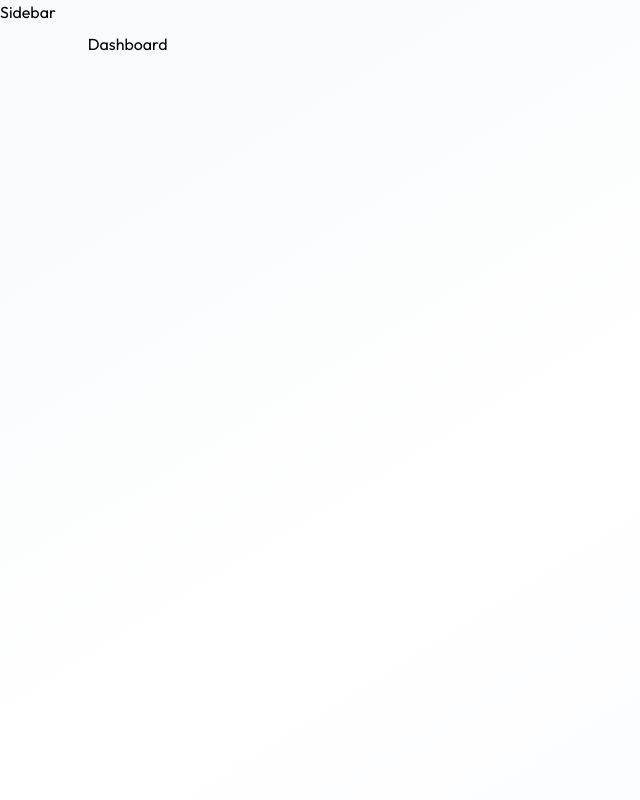
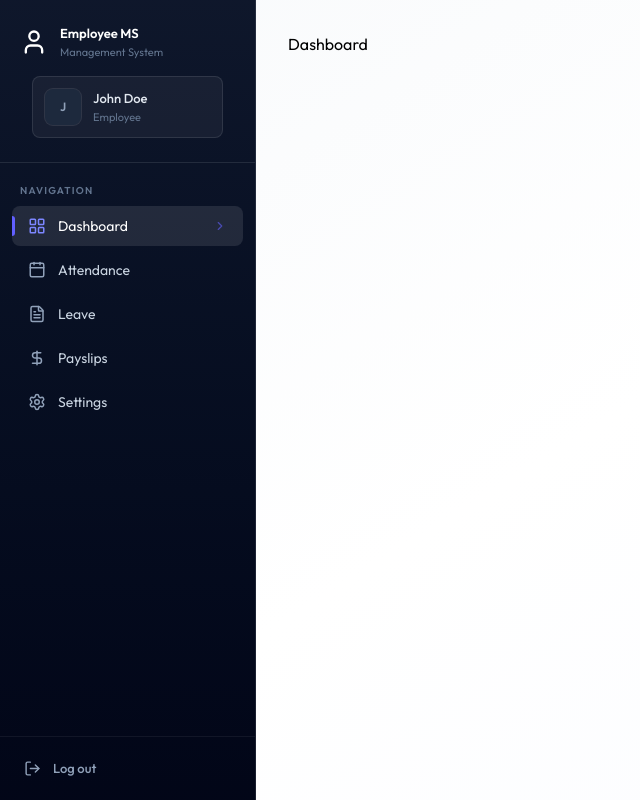
Before and after one commit to asam0816/EMS---Employee-Management-System, a React (Vite) app in the folder client/: page /dashboard in a window 1280 px wide. Shown: the whole page, without its empty margins (0-640 px from the left). Built offline with nearby package versions, Linux system fonts and the light colour scheme.

Commit message:
sidebar UI completed

```diff
--- /dev/null
+++ b/client/src/components/Sidebar.jsx
@@ -0,0 +1,172 @@
+import React, { useEffect, useState } from "react";
+import { useLocation, Link } from "react-router-dom";
+import { dummyProfileData } from "../assets/assets";
+import {
+  Menu,
+  X,
+  User,
+  LayoutGrid,
+  Calendar,
+  FileText,
+  DollarSign,
+  Settings,
+  ChevronRight,
+  LogOut,           // ← Add this
+} from "lucide-react";
+
+const Sidebar = () => {
+  const { pathname } = useLocation();
+  const [userName, setUserName] = useState("");
+  const [mobileOpen, setMobileOpen] = useState(false);
+
+  useEffect(() => {
+    if (dummyProfileData) {
+      setUserName(dummyProfileData.firstName + " " + dummyProfileData.lastName);
+    }
+  }, []);
+
+  useEffect(() => {
+    setMobileOpen(false);
+  }, [pathname]);
+
+  const role = "EMPLOYEE"; // change to "ADMIN" if needed
+
+  const navItems = [
+    { name: "Dashboard", href: "/dashboard", icon: LayoutGrid },
+    role === "ADMIN"
+      ? { name: "Employees", href: "/employees", icon: User }
+      : { name: "Attendance", href: "/attendance", icon: Calendar },
+    { name: "Leave", href: "/leave", icon: FileText },
+    { name: "Payslips", href: "/payslips", icon: DollarSign },
+    { name: "Settings", href: "/settings", icon: Settings },
+  ];
+
+  const handleLogout = () => {
+    window.location.href = "/login";
+  };
+
+  const sidebarContent = (
+    <>
+      {/* Header */}
+      <div className="px-5 pt-6 pb-5 border-b border-white/10">
+        <div className="flex items-center justify-between">
+          <div className="flex items-center gap-3">
+            <User className="text-white size-7" />
+            <div>
+              <p className="font-semibold text-[13px] text-white">
+                Employee MS
+              </p>
+              <p className="text-[11px] text-slate-500">Management System</p>
+            </div>
+          </div>
+          <button
+            onClick={() => setMobileOpen(false)}
+            className="lg:hidden text-slate-400 hover:text-white p-1"
+          >
+            <X size={20} />
+          </button>
+        </div>
+
+        {/* User Profile Card */}
+        {userName && (
+          <div className="mx-3 mt-4 mb-1 p-3 rounded-lg bg-white/5 border border-white/10">
+            <div className="flex items-center gap-3">
+              <div className="w-9 h-9 rounded-lg bg-slate-800 flex items-center justify-center ring-1 ring-white/10 shrink-0">
+                <span className="text-slate-400 text-xs font-semibold">
+                  {userName.charAt(0).toUpperCase()}
+                </span>
+              </div>
+              <div className="min-w-0">
+                <p className="text-[13px] font-medium text-slate-200 truncate">
+                  {userName}
+                </p>
+                <p className="text-[11px] text-slate-500 truncate">
+                  {role === "ADMIN" ? "Administrator" : "Employee"}
+                </p>
+              </div>
+            </div>
+          </div>
+        )}
+      </div>
+
+      {/* Navigation */}
+      <div className="px-5 pt-5 pb-2">
+        <p className="text-[10px] font-semibold uppercase tracking-[0.12em] text-slate-500">
+          Navigation
+        </p>
+      </div>
+
+      <div className="flex-1 px-3 space-y-1 overflow-y-auto">
+        {navItems.map((item) => {
+          const isActive = pathname === item.href;
+          const Icon = item.icon;
+
+          return (
+            <Link
+              key={item.href}
+              to={item.href}
+              className={`group flex items-center gap-3 px-4 py-2.5 rounded-lg text-sm transition-all relative ${
+                isActive
+                  ? "bg-white/10 text-white"
+                  : "text-slate-300 hover:bg-white/5 hover:text-white"
+              }`}
+            >
+              {isActive && (
+                <div className="absolute left-0 top-1/2 -translate-y-1/2 w-[3px] h-5 rounded-r-full bg-indigo-500" />
+              )}
+              <Icon
+                className={`w-[18px] h-[18px] ${isActive ? "text-indigo-400" : "text-slate-400 group-hover:text-slate-300"}`}
+              />
+              <span>{item.name}</span>
+              {isActive && (
+                <ChevronRight className="w-3.5 h-3.5 ml-auto text-indigo-500/60" />
+              )}
+            </Link>
+          );
+        })}
+      </div>
+
+      {/* Logout */}
+      <div className="p-3 border-t border-white/6">
+        <button onClick={handleLogout} className="flex items-center gap-3 w-full px-3 py-2.5 rounded-md text-[13px] font-medium text-slate-400 hover:text-rose-400 hover:bg-rose-500/8 transition-all duration-150">
+          <LogOut className="w-[17px] h-[17px]" />
+          <span>Log out</span>
+        </button>
+      </div>
+    </>
+  );
+
+  return (
+    <div>
+      {/* Mobile Menu Button */}
+      <button
+        onClick={() => setMobileOpen(true)}
+        className="lg:hidden fixed top-4 left-4 z-50 p-2 bg-slate-900 text-white rounded-lg border border-white/10"
+      >
+        <Menu size={20} />
+      </button>
+
+      {/* Mobile Overlay */}
+      {mobileOpen && (
+        <div
+          className="lg:hidden fixed inset-0 bg-black/60 z-40"
+          onClick={() => setMobileOpen(false)}
+        />
+      )}
+
+      {/* Desktop Sidebar */}
+      <aside className="hidden lg:flex flex-col h-full w-64 bg-gradient-to-b from-slate-900 to-slate-950 text-white shrink-0 border-r border-white/10">
+        {sidebarContent}
+      </aside>
+
+      {/* Mobile Sidebar */}
+      <aside
+        className={`lg:hidden fixed inset-y-0 left-0 w-72 bg-slate-900 text-white z-50 flex flex-col transform transition-transform duration-300 ${mobileOpen ? "translate-x-0" : "-translate-x-full"}`}
+      >
+        {sidebarContent}
+      </aside>
+    </div>
+  );
+};
+
+export default Sidebar;
--- a/client/src/pages/Layout.jsx
+++ b/client/src/pages/Layout.jsx
@@ -1,19 +1,16 @@
+import Sidebar from "../components/Sidebar" // NOT from lucide-react
 import { Outlet } from "react-router-dom"
 
 const Layout = () => {
   return (
-    <div className="flex h-screen bg-linear-to-br from-slate-50 via-white to-indigo-50/30">
-
-      <p>Sidebar</p>
-
+    <div className="flex h-screen bg-gradient-to-br from-slate-50 via-white to-indigo-50/30">
+      <Sidebar />
       <main className="flex-1 overflow-y-auto">
         <div className="p-4 pt-16 sm:p-6 sm:pt-6 lg:p-8 max-w-[1400px] mx-auto">
           <Outlet />
         </div>
       </main>
-
     </div>
   )
 }
-
 export default Layout
```
